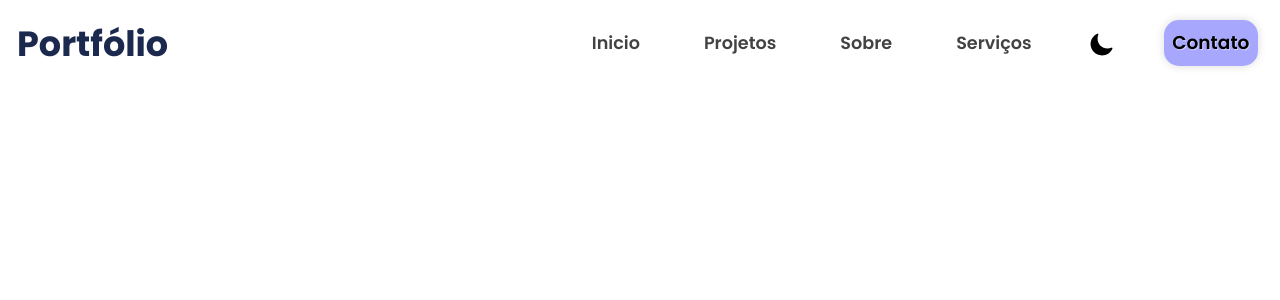
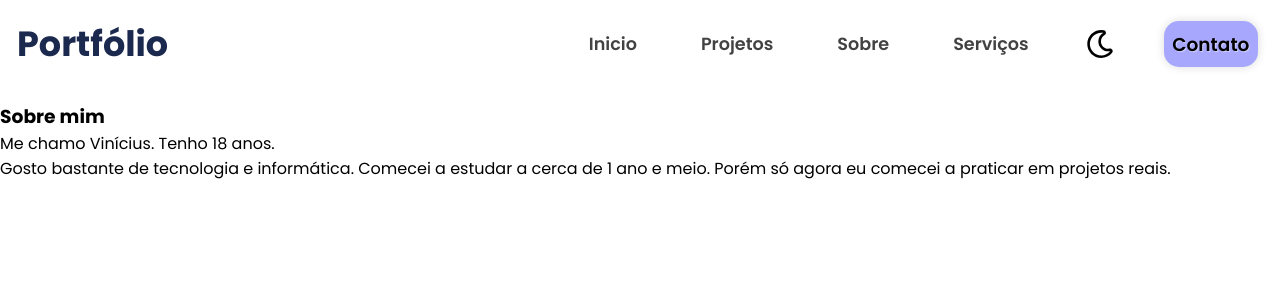
Before and after one commit to SantV7/personal_portifolio, a React (Vite) app: page / in a window 1280 px wide. Shown: the top 300 px of the page. Built offline with nearby package versions, Linux system fonts and the light colour scheme.

Commit message:
updated 01/01/2026 ...

```diff
--- a/src/App.jsx
+++ b/src/App.jsx
@@ -1,12 +1,15 @@
 import { useState } from 'react'
 import './style/global.css'
 import Header from './components/header/Header'
+import MainContent from './components/main/MainContent'
 
 function App() {
 
   return (
     <>
       <Header />
+      <MainContent />
+
     </>
   )
 }
--- a/src/components/header/BtnChangeTheme.jsx
+++ b/src/components/header/BtnChangeTheme.jsx
@@ -1,11 +1,12 @@
 import { useEffect, useState } from "react"
 import '../../style/header/btnChangeTheme.css'
-import { IoMoon } from "react-icons/io5";
+import { FaRegMoon } from "react-icons/fa";
 import { PiSunLight } from "react-icons/pi";
 const BtnChangeTheme =() => {
 
 
     const [themeDefaultWhite, setThemeDefaultWhite] = useState(true)
+
 
     if (themeDefaultWhite == true){
        useEffect(() => {
@@ -18,24 +19,14 @@ const BtnChangeTheme =() => {
        },[themeDefaultWhite])
     }
 
-    useEffect(() => {
-
-    },[ themeDefaultWhite])
-
-
-
-
-
-
-
-
 
     return(
         <>
-         <button aria-description="mudar tema" id="btn_change_theme" onClick={() => setThemeDefaultWhite(!themeDefaultWhite)}>
+         <button aria-description="mudar tema" id="btn_change_theme"
+         onClick={() => setThemeDefaultWhite(!themeDefaultWhite)}>
             {
                themeDefaultWhite
-               ? <IoMoon className="iconChangeTheme" />
+               ? <FaRegMoon className="iconChangeTheme" />
                : <PiSunLight className="iconChangeTheme" id="sunIcon"/>
             }
          </button>
--- a/src/components/header/Header.jsx
+++ b/src/components/header/Header.jsx
@@ -7,9 +7,8 @@ import '../../style/header/btnIcons.css'
 
 const Header = () => {
 
-const [menuopen, setMenuOpen] = useState(true)
+const [menuOpen, setMenuOpen] = useState(true)
 
-                //   Fazer os icons do menu Mobile.
 
     return(
         <>
@@ -19,17 +18,15 @@ const [menuopen, setMenuOpen] = useState(true)
             </div>
 
 
-            <div onClick={() => setMenuOpen(!menuopen)} id="menubar">
+            <div onClick={() => setMenuOpen(!menuOpen)} id="menubar">
                 {
-                    menuopen
-                    ? <FaBars />
-                    : <IoClose id="close_buton" />
+                  menuOpen
+                  ? <FaBars />
+                  : <IoClose id="close_buton" />
                 }
             </div>
 
-         <Navbar />
-
-
+            <Navbar />
          </header>
         </>
     )
--- a/src/components/header/navbar/Navbar.jsx
+++ b/src/components/header/navbar/Navbar.jsx
@@ -3,7 +3,6 @@ import BtnChangeTheme from '../BtnChangeTheme'
 import BtnContact from "../navbar/BtnContact"
 
 const Navbar = () => {
-
 
     return(
         <>
--- /dev/null
+++ b/src/components/main/MainContent.jsx
@@ -0,0 +1,31 @@
+import '../../style/main/mainContent.css'
+const MainContent = () => {
+
+
+    return(
+        <>
+          <main>
+            <section  className='infoContent'>
+              <div>
+                <h3>Sobre mim</h3>
+                <p>Me chamo Vinícius. Tenho 18 anos.</p>
+                <p>Gosto bastante de tecnologia e informática. Comecei a estudar a cerca de 1 ano e meio. Porém só agora eu comecei a praticar em projetos reais.</p>
+
+                <div>
+
+                </div>
+                <br/>
+              </div>
+
+              <div className='area_photo'>
+
+              </div>
+
+            </section>
+          </main>
+        </>
+    )
+}
+
+
+export default MainContent
--- a/src/style/header/btnChangeTheme.css
+++ b/src/style/header/btnChangeTheme.css
@@ -1,11 +1,11 @@
 #btn_change_theme {
     cursor: pointer;
     border: none;
-    font-size: 25px;
+    margin-top: -2.6px;
+    font-size: 28px;
     background-color: transparent;
 }
 
 #sunIcon {
     color: white;
-
 }
--- a/src/style/header/header.css
+++ b/src/style/header/header.css
@@ -8,7 +8,7 @@ header {
 header > .logo {
     font-size: 17.5px;
     color: rgb(28, 41, 78);
-    margin-bottom: 10px;
+    margin-bottom: 14.5px;
 }
 
 header > nav {
@@ -17,6 +17,7 @@ header > nav {
 
 header > #menubar {
     font-size: 25px;
+    margin-top: -5.5px;
     cursor: pointer;
 }
 
--- a/src/style/header/navbar.css
+++ b/src/style/header/navbar.css
@@ -13,7 +13,7 @@ nav > ul > li > a {
     padding: 7px;
     border-radius: 10px;
     font-weight: 550;
-    transition: ease 0.3s;
+    transition: ease 0.22s;
     color: rgba(0, 0, 0, 0.742);
 }
 
```
Also changed, not shown: src/style/main/mainContent.css (added).
